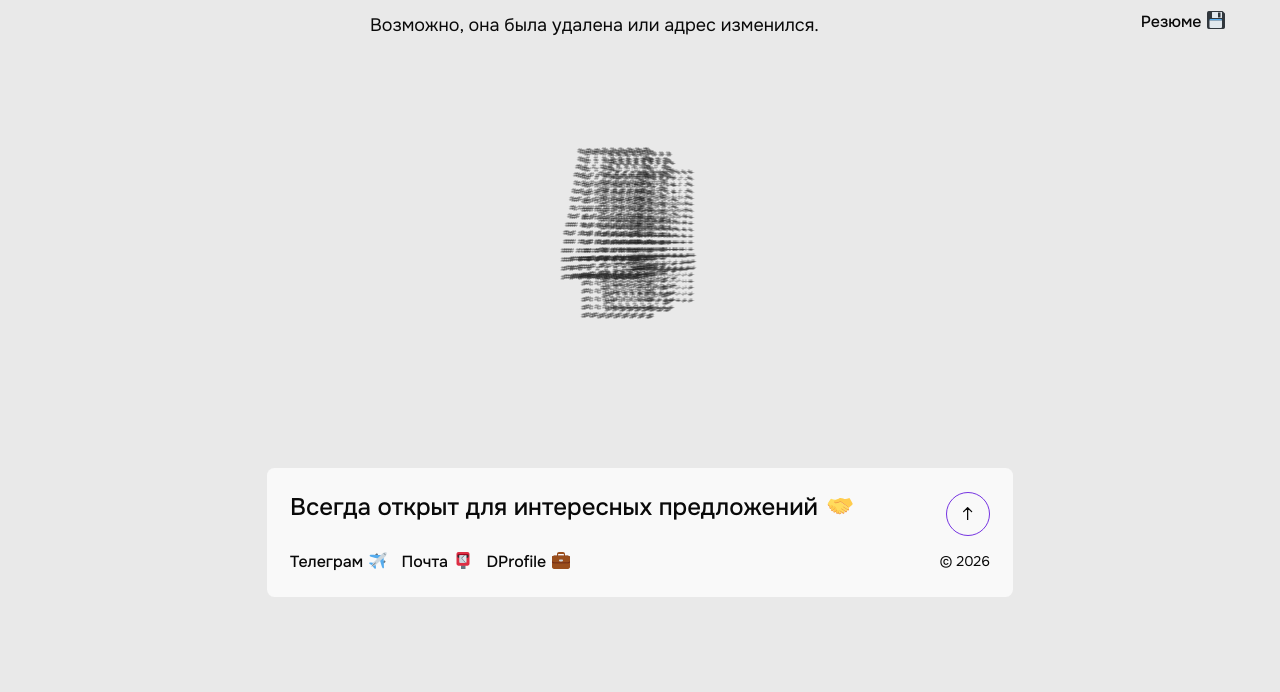
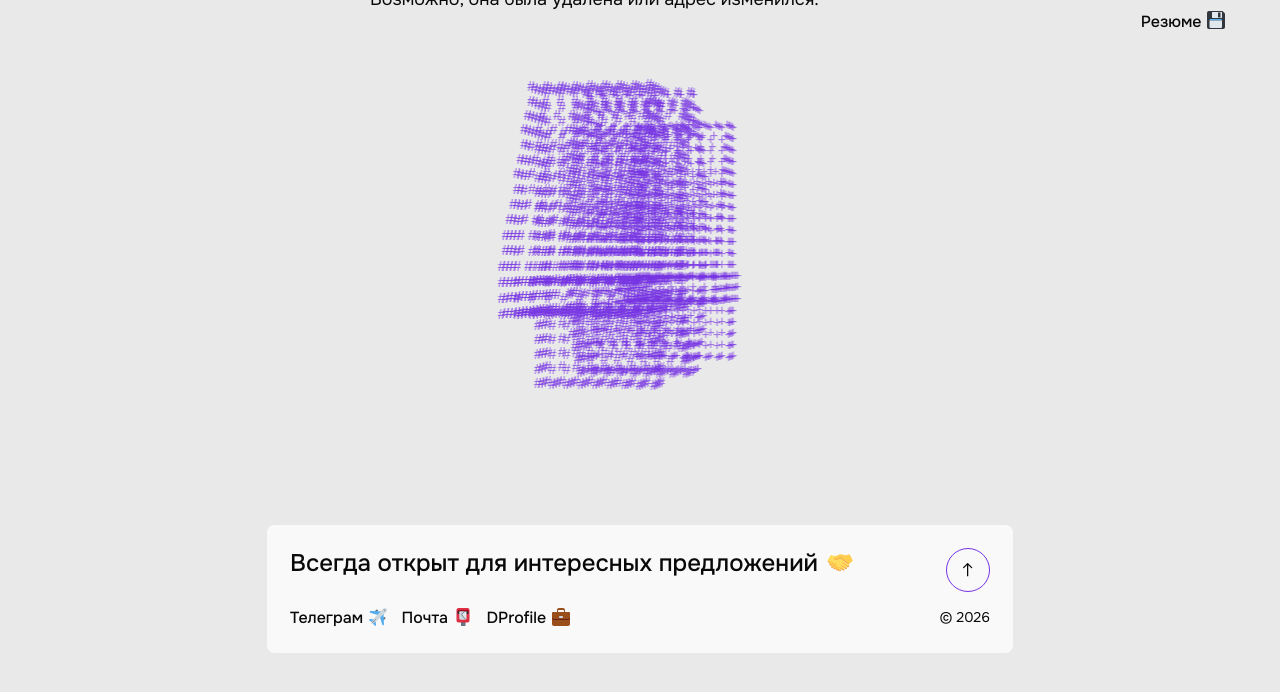
Before and after one commit to sheldy909/sheldy909.github.io, a plain HTML site: page 404.html in a window 1280 px wide. Shown: the part 150-842 px from the top of the page. Before the commit the page ends 800 px from the top, so only its background shows below. Drawn offline with Linux system fonts and the light colour scheme.

Commit message:
Обновление

```diff
--- a/404.html
+++ b/404.html
@@ -11,7 +11,7 @@
 <meta content="https://sheldy909.github.io/og-image.png?v=706f0265c2" property="og:image"/><meta content="1200" property="og:image:width"/><meta content="630" property="og:image:height"/><meta content="Роман Пляскин — графический дизайнер" property="og:image:alt"/>
 <meta content="summary_large_image" name="twitter:card"/><meta content="Страница не найдена — Роман Пляскин" name="twitter:title"/><meta content="Запрошенная страница не найдена. Перейдите на главную или в портфолио." name="twitter:description"/><meta content="https://sheldy909.github.io/og-image.png?v=706f0265c2" name="twitter:image"/>
 <link href="/favicon.svg?v=8acaf1055971" rel="icon" type="image/svg+xml"/><link href="/apple-touch-icon.png?v=e080b84c06" rel="apple-touch-icon"/>
-<meta content="#e9e9e9" name="theme-color"/><link href="/site.d36eb27a27ee.css" rel="stylesheet"/><script defer="" src="/site.5269f97ef185.js"></script>
+<meta content="#e9e9e9" name="theme-color"/><link href="/site.e3c5c51fe2ca.css" rel="stylesheet"/><script defer="" src="/site.1b7497646998.js"></script>
 </head><body id="top"><a class="skip-link" href="#content">Перейти к содержимому</a><div class="main-wrapper"><div class="main"><header class="div header">
 <a class="link-block person" href="/">
 <div class="image person-photo">
--- a/site.5269f97ef185.js
+++ b/site.1b7497646998.js
@@ -119,16 +119,26 @@ if(matchMedia('(hover:hover) and (pointer:fine)').matches&&!document.querySelect
   if(!solid(x-4,y)||!solid(x+4,y)||!solid(x,y-4)||!solid(x,y+4))
    for(let z=-12;z<16;z+=4)points.push([x-180,y-70,z]);
  }
+ // Fit the entire rotation, including glyph size, to the available media width.
+ let extentX=0,extentY=0;
+ for(let step=0;step<720;step++){
+  const a=step*Math.PI/360,co=Math.cos(a),si=Math.sin(a);
+  for(const [x,y,z] of points){
+   const depth=-x*si+z*co,p=600/(600-depth);
+   extentX=Math.max(extentX,Math.abs((x*co+z*si)*p));
+   extentY=Math.max(extentY,Math.abs(y*p));
+  }
+ }
  const reduced=matchMedia('(prefers-reduced-motion:reduce)');
  let width=0,height=0,angle=-.35,last=0,frame=0,visible=false;
  function draw(){
-  const dpr=Math.min(devicePixelRatio||1,2);ctx.setTransform(dpr,0,0,dpr,0,0);ctx.clearRect(0,0,width,height);
-  const scale=Math.min(width/390,height/185),co=Math.cos(angle),si=Math.sin(angle);
+  const dpr=Math.min(devicePixelRatio||1,2);ctx.setTransform(dpr,0,0,dpr,0,0);ctx.globalAlpha=1;ctx.clearRect(0,0,width,height);
+  const scale=Math.min(width/(2*extentX+5),height/(2*extentY+5)),co=Math.cos(angle),si=Math.sin(angle);
   const cloud=points.map(([x,y,z])=>{const depth=-x*si+z*co;return [x*co+z*si,y,depth]}).sort((a,b)=>a[2]-b[2]);
   ctx.textAlign='center';ctx.textBaseline='middle';ctx.font=Math.max(3,scale*4.3)+'px monospace';
   for(const [x,y,z] of cloud){
    const perspective=600/(600-z),shade=Math.round(45-(z/190)*32);
-   ctx.fillStyle='rgba('+shade+','+shade+','+shade+','+(0.45+(z+190)/760)+')';
+   ctx.fillStyle='#7634e2';ctx.globalAlpha=.55+(z+190)/900;
    ctx.fillText(z>0?'#':'+',width/2+x*scale*perspective,height/2+y*scale*perspective);
   }
  }
--- a/site.d36eb27a27ee.css
+++ b/site.e3c5c51fe2ca.css
@@ -416,5 +416,8 @@ video::-webkit-media-controls,video::-webkit-media-controls-start-playback-butto
 }
 
 /* 404 uses the detail page reading column and the full media width. */
-.error-art{width:100%;aspect-ratio:2.2;min-width:0;overflow:hidden;}
+.error-art{width:100%;aspect-ratio:1.65;min-width:0;overflow:hidden;}
 .error-orbit{display:block;width:100%;height:100%;}
+
+.main>.error-page>.detail-heading{gap:var(--space-sm);}
+.error-page>.detail-heading>.h3{margin:0;}
```
Also changed, not shown: cv/index.html (+1 -1 lines), index.html (+1 -1 lines), portfolio/index.html (+1 -1 lines), portfolio/seriya-detskoj-kancelyarii-superkoty/index.html (+1 -1 lines), portfolio/vitrina-magazina-na-yam---gk-samson/index.html (+1 -1 lines), useful/everything/index.html (+1 -1 lines), useful/fontbase/index.html (+1 -1 lines), useful/index.html (+1 -1 lines), useful/powertoys/index.html (+1 -1 lines), useful/quicklook/index.html (+1 -1 lines).
